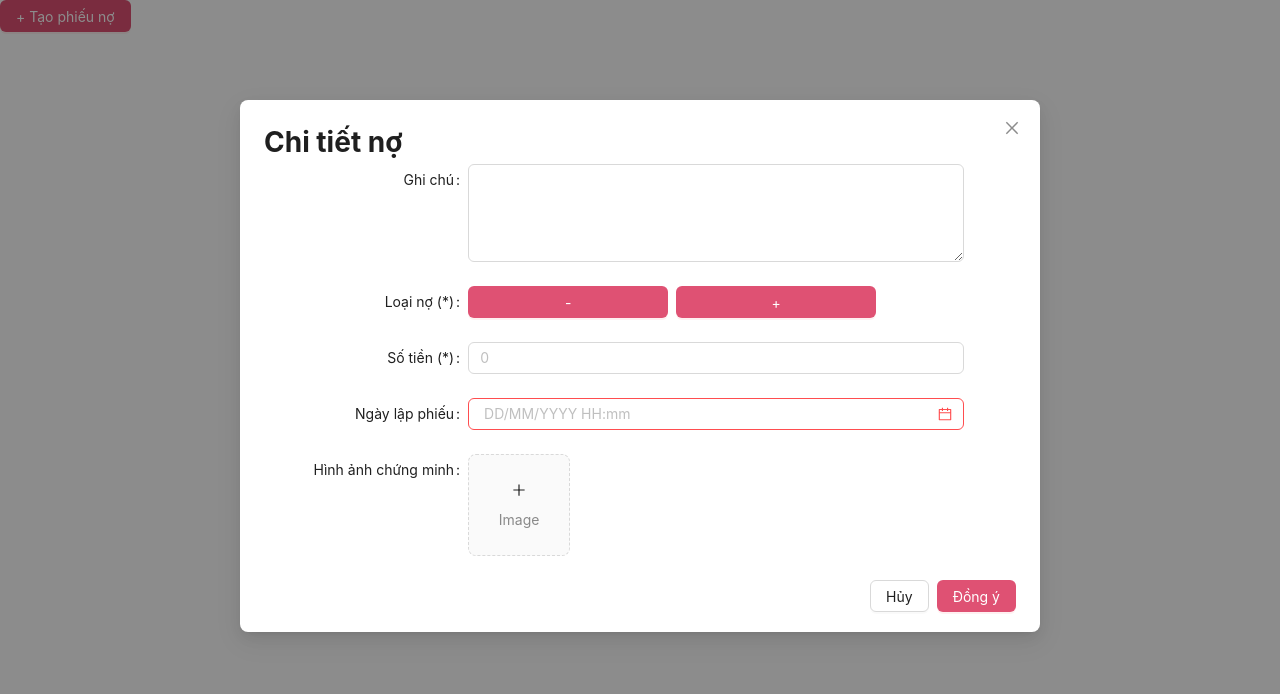
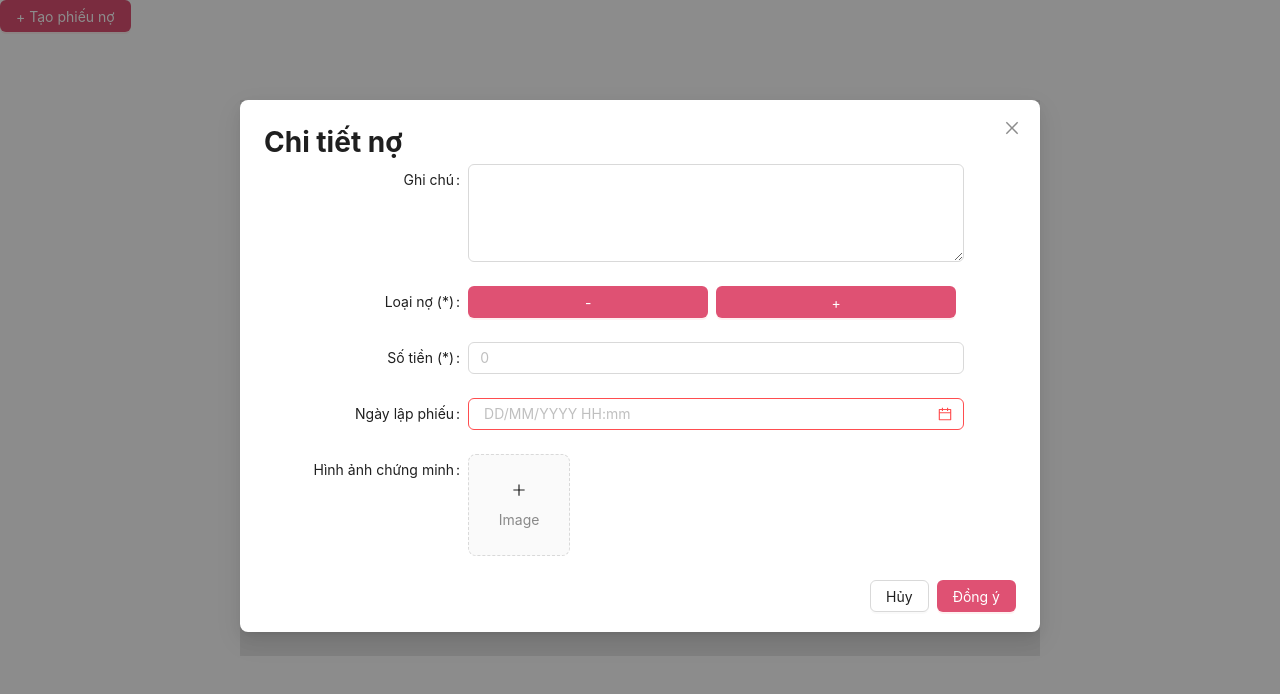
Before and after one commit to longnvse/fcredit-frontend, a React (Create React App) app: page /debt-note-detail in a window 1280 px wide. Both pictures are taken after a click on the button "+ Tạo phiếu nợ". Shown: the top 694 px of the page. Built offline with nearby package versions, Linux system fonts and the light colour scheme.

Commit message:
debt-note-detail-edit-style

```diff
--- a/src/pages/debt-note-detail.js
+++ b/src/pages/debt-note-detail.js
@@ -22,8 +22,8 @@ const DebtNoteDetail = () => {
       <Button type="primary" onClick={showModal}>
        + Tạo phiếu nợ
       </Button>
-      <Modal  width={800} open={isModalOpen} onOk={handleOk} onCancel={handleCancel}  >
-     <h1>Chi tiết nợ</h1>
+      <Modal  width={800}  style={{backgroundColor:'gray',}}  open={isModalOpen} onOk={handleOk} onCancel={handleCancel}  >
+     <h1 >Chi tiết nợ</h1>
       <Form   labelCol={{
        span: 7,
      }}
@@ -42,10 +42,10 @@ const DebtNoteDetail = () => {
      <Form.Item  label="Loại nợ (*)">
      <Space wrap>
      <Button type="primary"style={{
-     width: '200px',
+     width: '240px',
    }}>-</Button>
      <Button type="primary"style={{
-     width: '200px',
+     width: '240px',
    }}>+</Button>
      </Space>
    </Form.Item>
```
